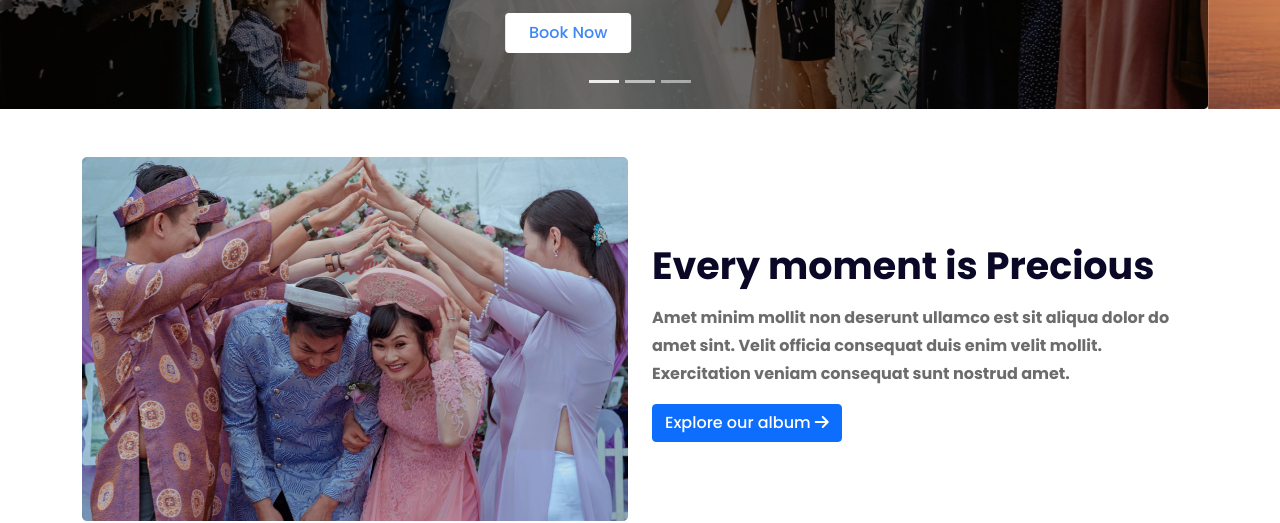
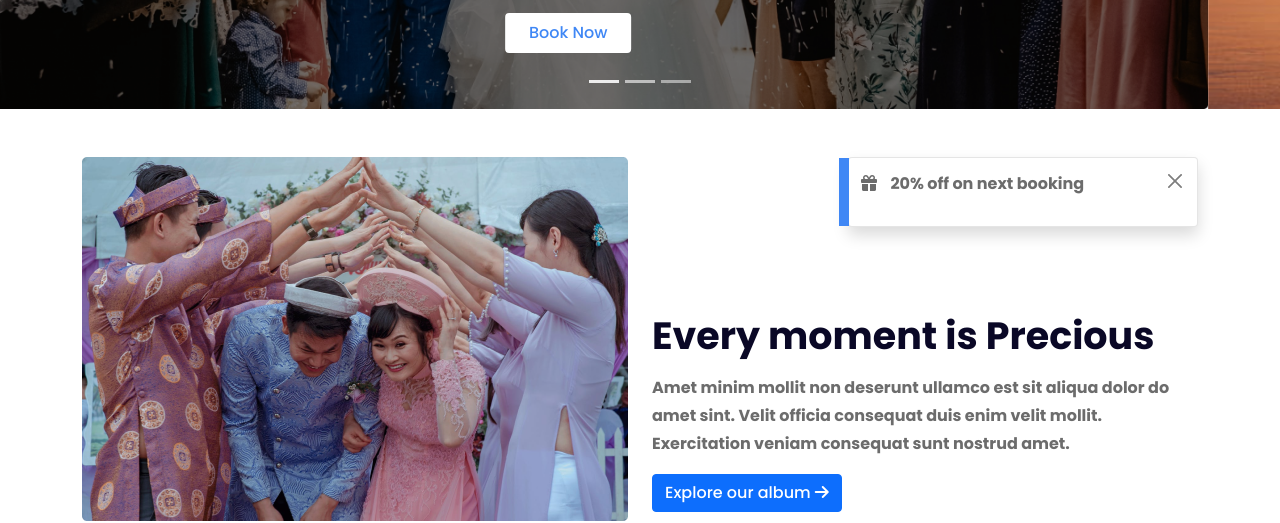
Before and after one commit to nisharga/convention-center, a plain HTML site: page index.html in a window 1280 px wide. Shown: the part 466-989 px from the top of the page. Drawn offline with nearby package versions, Linux system fonts and the light colour scheme.

Commit message:
toast added

```diff
--- a/index.html
+++ b/index.html
@@ -98,13 +98,27 @@
       <div class="col-md-6 imgageMoment d-flex align-items-center">
         <img src="img/wedding.png" class="img-fluid" alt="">
       </div>
-      <div class="col-md-6 d-flex align-content-center flex-wrap ">
-        <h2>Every moment is Precious </h2>
+      <div class="col-md-6 ">
+        <!-- toast -->
+        <div aria-live="polite" aria-atomic="true" class="d-flex justify-content-end align-items-center w-100">
+          <div class="toast" role="alert" aria-live="assertive" aria-atomic="true">
+            <div class="toast-body d-flex justify-content-between">
+              <p><i class="fa-solid fa-gift"></i>
+                20% off on next booking</p>
+              <button type="button" class="btn-close" data-bs-dismiss="toast" aria-label="Close"></button>
+            </div>
+          </div>
+        </div> <!-- toast -->
+
+        <div class="momentContent d-flex align-content-center flex-wrap ">
+          <h2>Every moment is Precious </h2>
+
         <p>Amet minim mollit non deserunt ullamco est sit aliqua dolor do amet sint. Velit officia consequat duis enim velit mollit. Exercitation veniam consequat sunt nostrud amet.</p>
 
         <a href="" class="btn btn-primary">
           Explore our album <i class="fa-solid fa-arrow-right"></i>
         </a>
+        </div>
       </div>
     </div>
   </div>
@@ -243,7 +257,7 @@
 
 <div class="FrequentlyAskSection py-4">
   <div class="container">
-    <div class="row">
+    <div class="row column-reverse-sm">
         <h2 class="section-title mb-4">Frequently Asked Questions</h2>
       <div class="col-md-6 py-3 ">
 
--- a/style.css
+++ b/style.css
@@ -44,7 +44,21 @@ font-size: 16px;
 line-height: 28px;
 color: #6C6C6C;
 }
+.momentContent{
+    height: 100%;
+}
+.toast i{margin-right: 10px;}
 
+.toast{position: relative;}
+.toast:before{
+    position: absolute;
+    left: -10px;
+    top: 0;
+    width: 10px;
+    height: 100%;
+    background:#3F87F5;
+    content: "";
+}
 
 /* packageSection */
 
```
